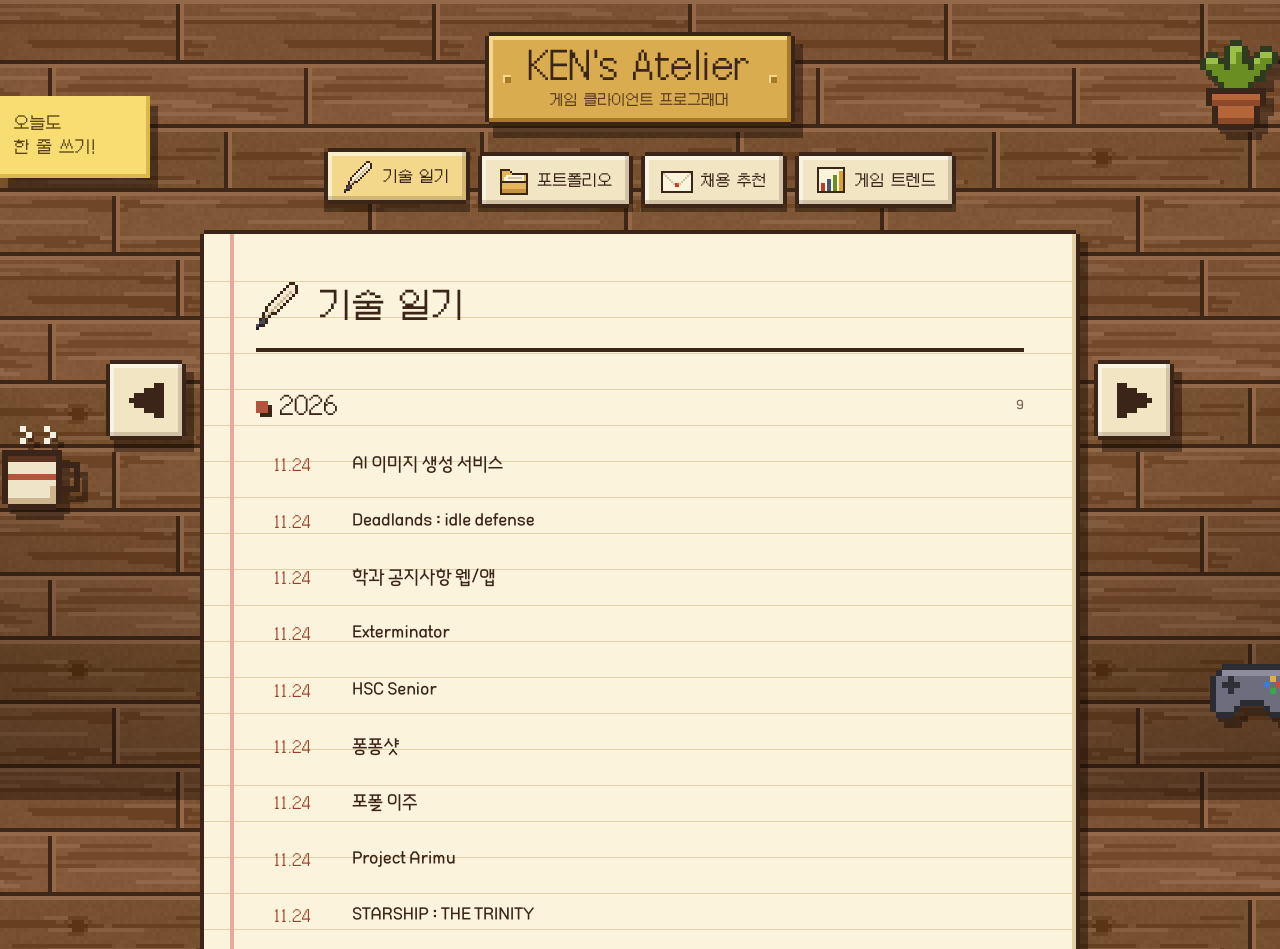
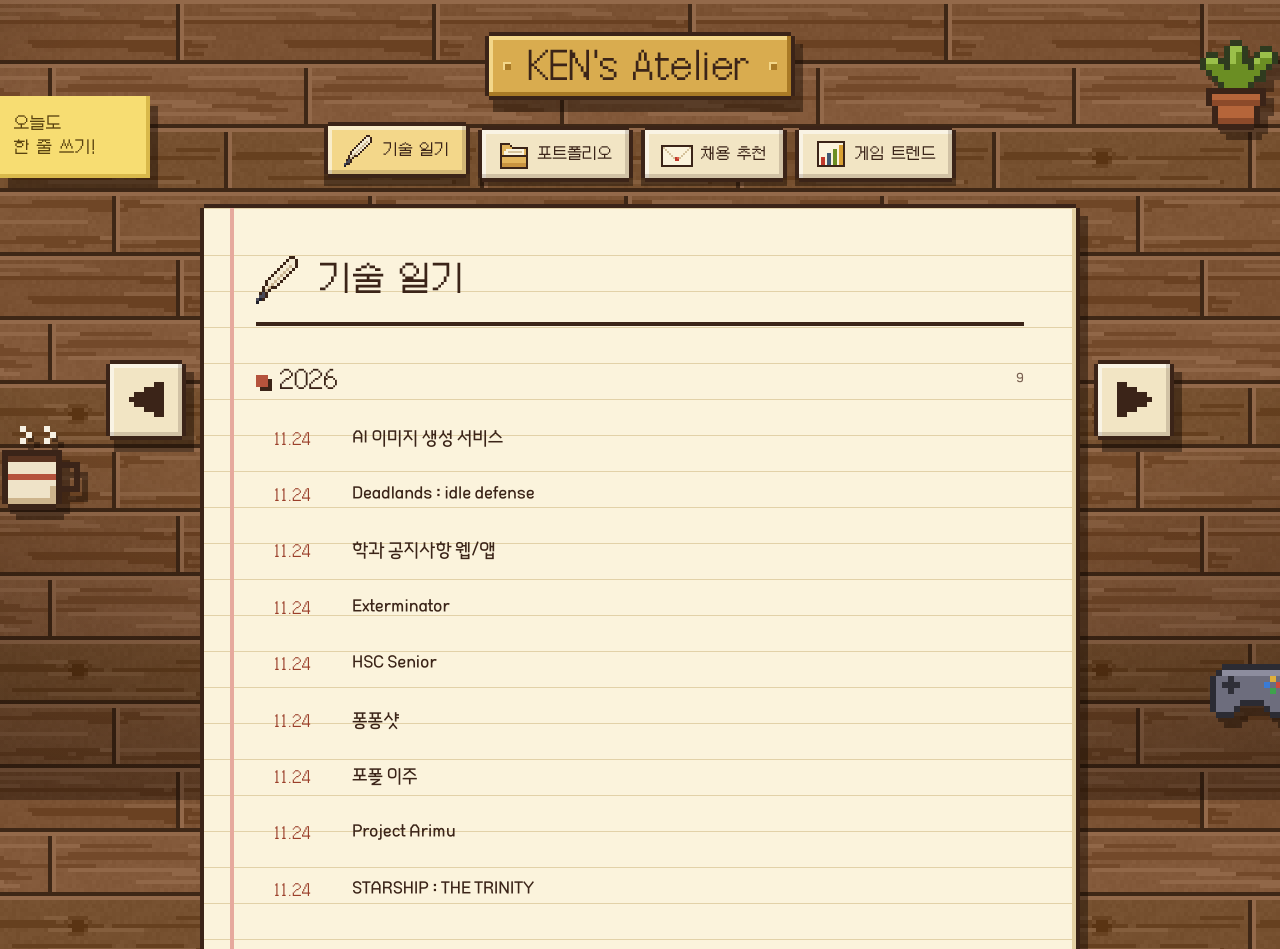
Before and after one commit to jungminna03/jungminna03.github.io, an Astro site: page / in a window 1280 px wide. Shown: the top 949 px of the page. Built offline with nearby package versions, Linux system fonts and the light colour scheme; Astro itself is replaced by a stand-in of ours.

Commit message:
명판에서 직함 문구 제거 — 사이트 제목만
Co-Authored-By: Claude Opus 5.5 <noreply@anthropic.com>

```diff
--- a/src/layouts/Desk.astro
+++ b/src/layouts/Desk.astro
@@ -35,7 +35,6 @@ const pageTitle = title ? `${title} · ${profile.siteTitle}` : profile.siteTitle
     <header class="nameplate">
       <a class="plate" href={url('/')}>
         <span class="plate-title">{profile.siteTitle}</span>
-        {profile.headline && <span class="plate-sub">{profile.headline}</span>}
       </a>
     </header>
 
--- a/src/styles/global.css
+++ b/src/styles/global.css
@@ -197,11 +197,6 @@ code {
   font-size: 33px;
   line-height: 1.15;
 }
-.plate-sub {
-  color: #5a3a1c;
-  font-family: var(--pixel);
-  font-size: 14px;
-}
 
 .decor {
   position: absolute;
```
